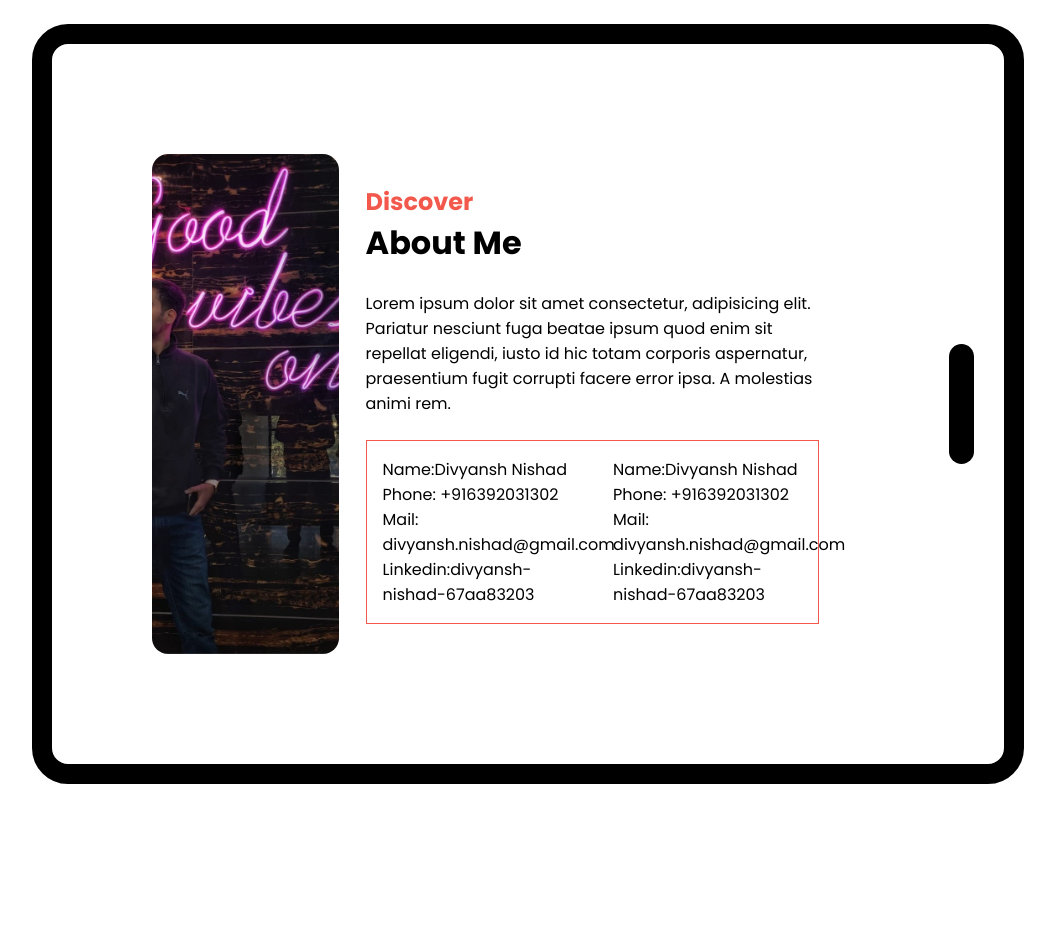
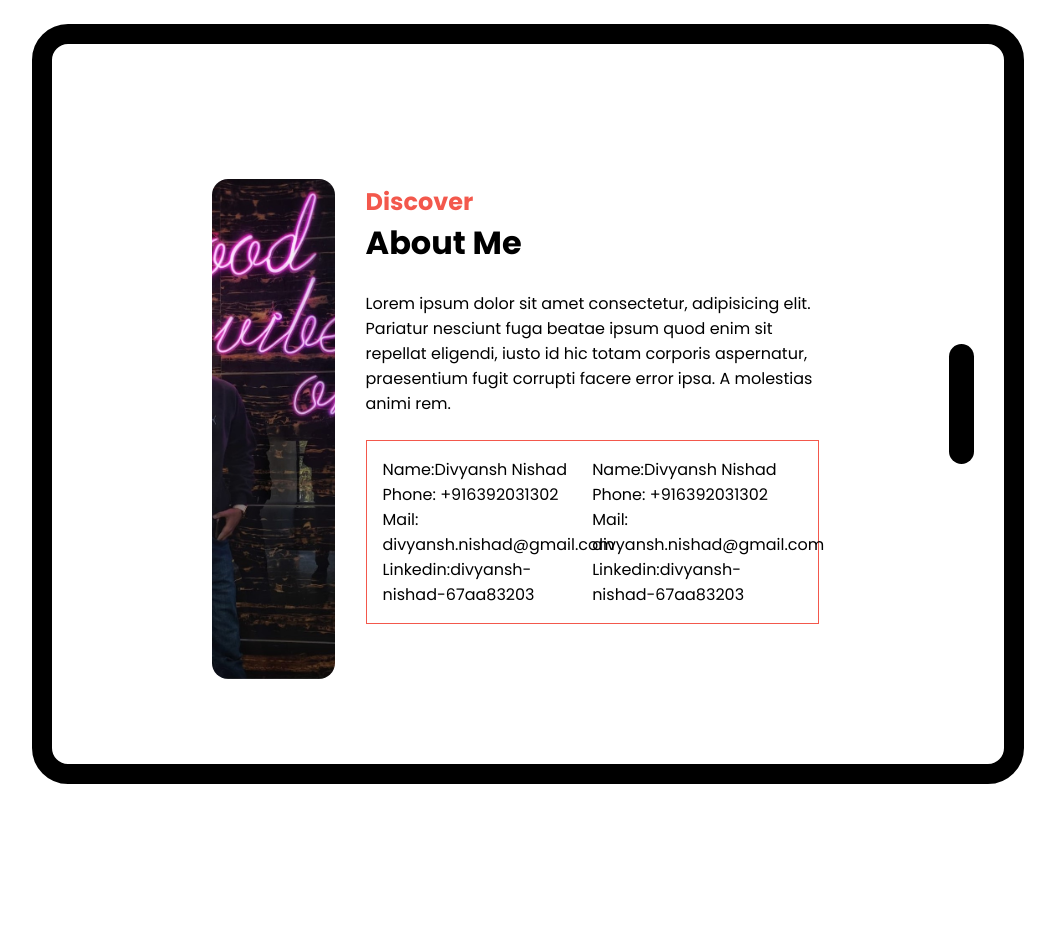
Before and after one commit to Akshat2Jain/portfolio, a plain HTML site: page index.html in a window 1280 px wide. Shown: the part 920-1846 px from the top of the page, without its empty margins (112-1167 px from the left). Drawn offline with nearby package versions, Linux system fonts and the light colour scheme.

Commit message:
improved responsiveness of the website
improved the image section of the website and list section

```diff
--- a/styles/style.css
+++ b/styles/style.css
@@ -7,6 +7,8 @@
 body {
   color: #000;
   font-family: "Poppins", sans-serif;
+  width: 100%;
+  overflow-x: hidden;
 }
 
 .container .bg-img {
@@ -119,11 +121,13 @@ body {
   justify-content: space-between;
 }
 .container .about-container .about-border .about .about-img {
-  width: 28%;
+  width: 100%;
+  padding-left: 60px;
+  padding-top: 50px;
 }
 .container .about-container .about-border .about .about-img .image {
   background: url("../assets/images/about-image.jpeg");
-  width: 100%;
+  width: 80%;
   height: 500px;
   background-size: cover;
   background-position: center;
@@ -153,10 +157,10 @@ body {
   list-style: none;
 }
 .container .about-container .about-border .about .about-desc .about-box .about-box-card1 {
-  width: 45%;
+  width: 50%;
 }
 .container .about-container .about-border .about .about-desc .about-box .about-box-card2 {
-  width: 45%;
+  width: 50%;
 }
 .container .about-container .about-border .notch {
   width: 25px;
```
